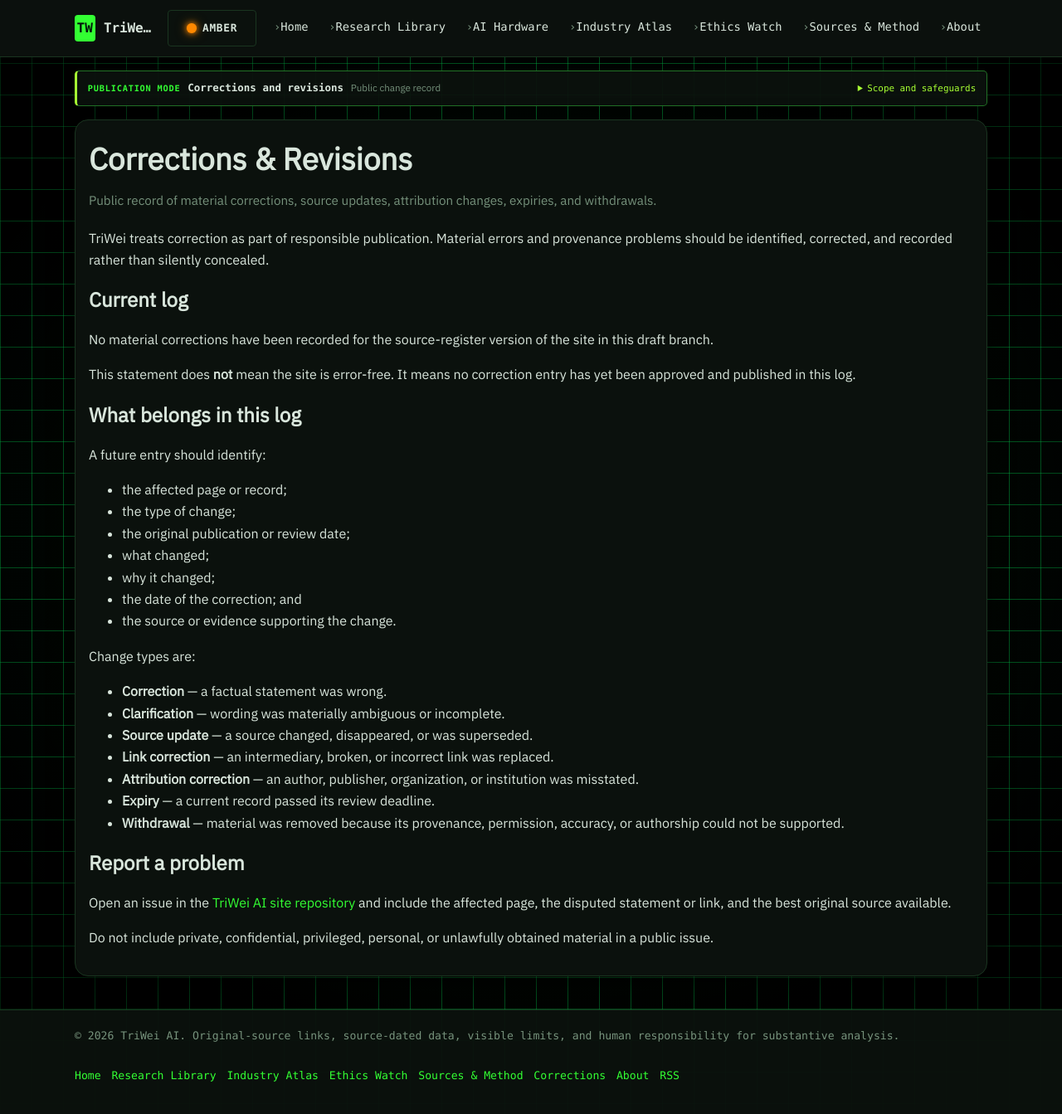
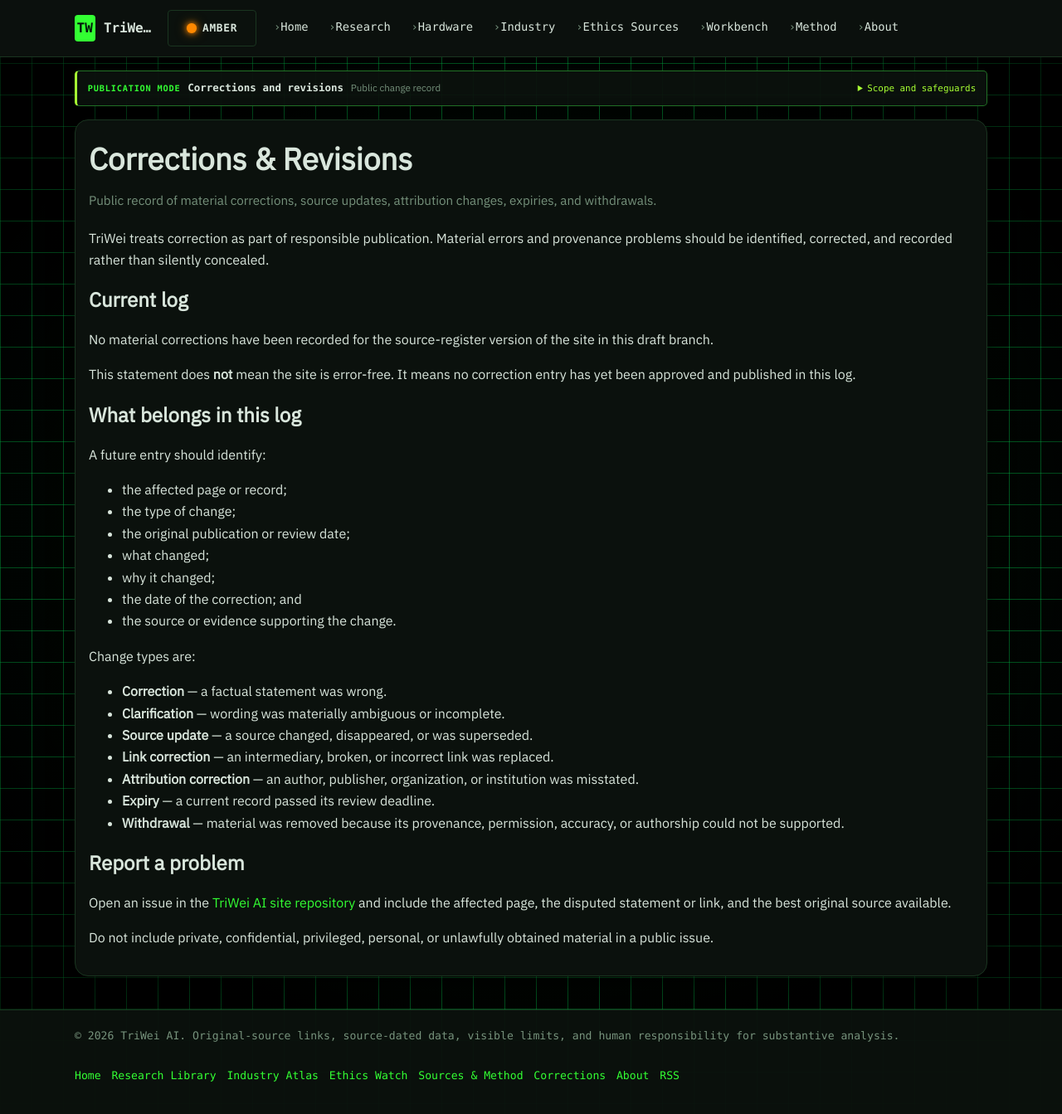
Before and after one commit to Joeyjojoe-jr/triwei-ai-site, a Jekyll site: the page built from corrections.md, in a window 1280 px wide and 1368 px high. Shown: the top 1343 px of the window at 83% size. Built offline with Jekyll 4.4.1, drawn with Linux system fonts in a browser that asks for light colours.

Commit message:
Expose published routes and workbench clearly

```diff
--- a/_includes/header.html
+++ b/_includes/header.html
@@ -11,11 +11,12 @@
     <nav class="site-nav" aria-label="Primary">
       <ul>
         <li><a href="{{ '/' | relative_url }}"{% if page.url == '/' %} class="is-active" aria-current="page"{% endif %}>Home</a></li>
-        <li><a href="{{ '/signals/' | relative_url }}"{% if page.url contains '/signals/' %} class="is-active" aria-current="page"{% endif %}>Research Library</a></li>
-        <li><a href="{{ '/hardware/' | relative_url }}"{% if page.url contains '/hardware/' %} class="is-active" aria-current="page"{% endif %}>AI Hardware</a></li>
-        <li><a href="{{ '/industry/' | relative_url }}"{% if page.url contains '/industry/' %} class="is-active" aria-current="page"{% endif %}>Industry Atlas</a></li>
-        <li><a href="{{ '/ethics/' | relative_url }}"{% if page.url contains '/ethics/' %} class="is-active" aria-current="page"{% endif %}>Ethics Watch</a></li>
-        <li><a href="{{ '/sources/' | relative_url }}"{% if page.url contains '/sources/' %} class="is-active" aria-current="page"{% endif %}>Sources &amp; Method</a></li>
+        <li><a href="{{ '/signals/' | relative_url }}"{% if page.url contains '/signals/' %} class="is-active" aria-current="page"{% endif %}>Research</a></li>
+        <li><a href="{{ '/hardware/' | relative_url }}"{% if page.url contains '/hardware/' %} class="is-active" aria-current="page"{% endif %}>Hardware</a></li>
+        <li><a href="{{ '/industry/' | relative_url }}"{% if page.url contains '/industry/' %} class="is-active" aria-current="page"{% endif %}>Industry</a></li>
+        <li><a href="{{ '/ethics/' | relative_url }}"{% if page.url contains '/ethics/' %} class="is-active" aria-current="page"{% endif %}>Ethics Sources</a></li>
+        <li><a href="{{ '/workbench/' | relative_url }}"{% if page.url contains '/workbench/' %} class="is-active" aria-current="page"{% endif %}>Workbench</a></li>
+        <li><a href="{{ '/sources/' | relative_url }}"{% if page.url contains '/sources/' %} class="is-active" aria-current="page"{% endif %}>Method</a></li>
         <li><a href="{{ '/about/' | relative_url }}"{% if page.url contains '/about/' %} class="is-active" aria-current="page"{% endif %}>About</a></li>
       </ul>
     </nav>
```
